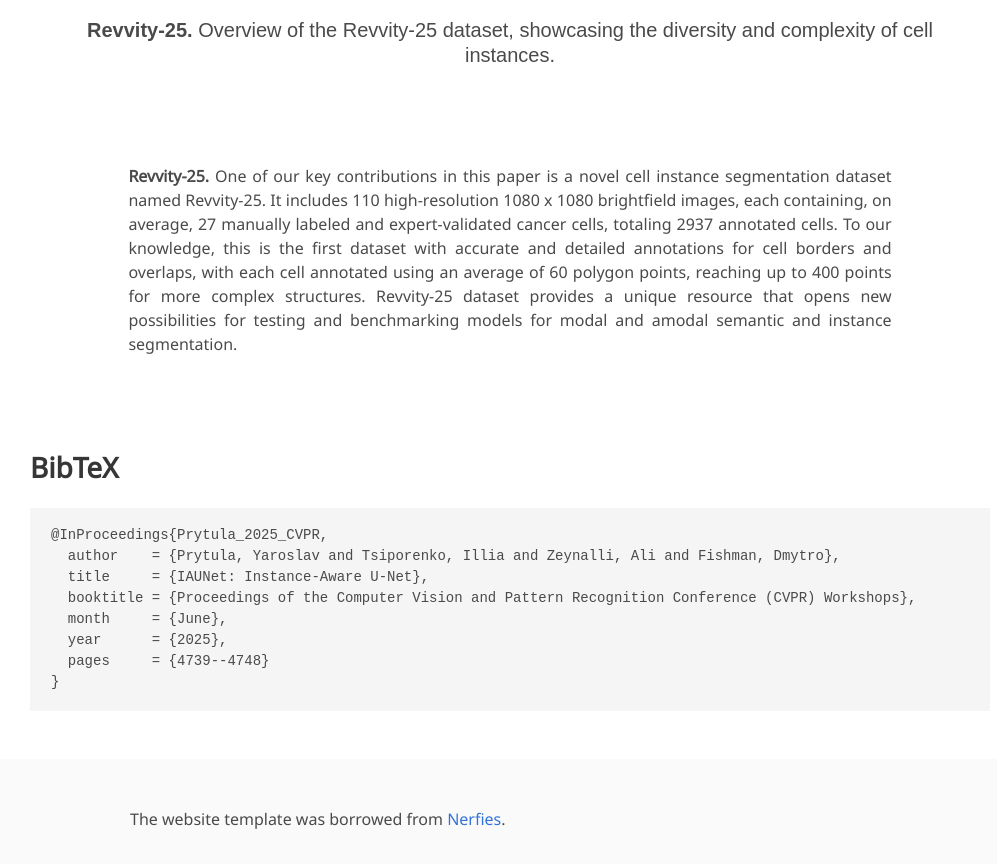
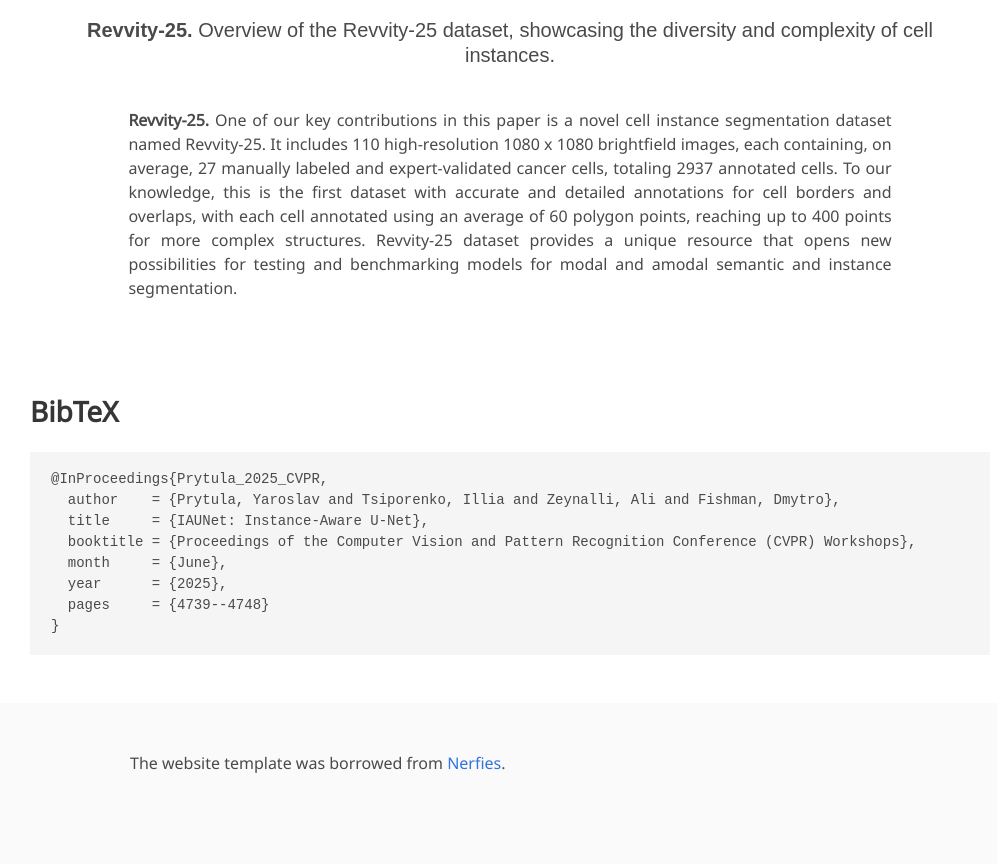
Before and after one commit to SlavkoPrytula/IAUNet, a plain HTML site: page index.html in a window 1280 px wide. Shown: the part 2024-2888 px from the top of the page, without its empty margins (130-1127 px from the left). Drawn offline with nearby package versions, Linux system fonts and the light colour scheme; some icons are missing; a web font is replaced by a local one.

Commit message:
gh_pages

```diff
--- a/index.html
+++ b/index.html
@@ -199,7 +199,7 @@
 </section>
 
 
-<section class="section">
+<section class="section" style="padding-top: 1rem; margin-top: -1.5rem;">
   <div class="container is-max-desktop">
     <!-- Revvity-25 text. -->
     <div class="columns is-centered has-text-centered">
```
